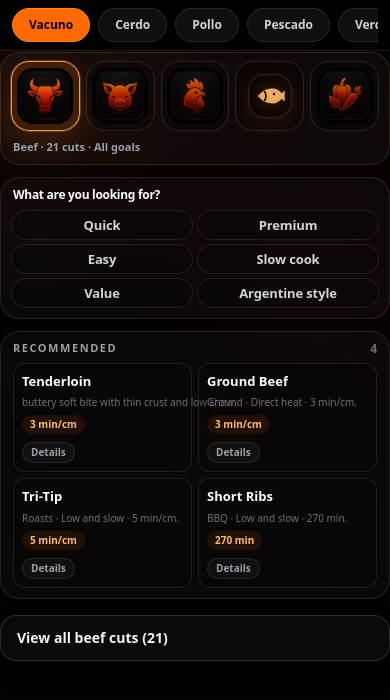
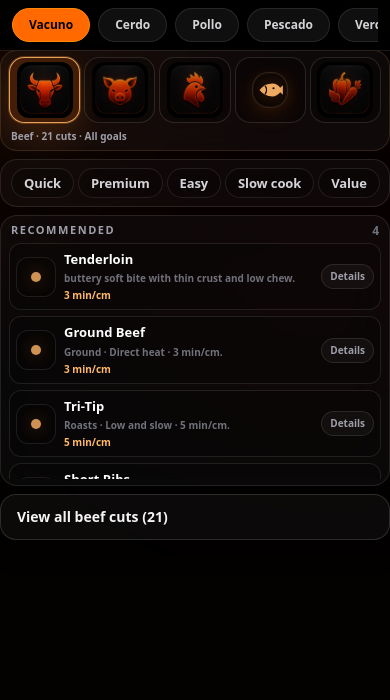
Before and after one commit to luisrdzcruz-maker/parrillero-pro, a Next.js app: page /dev/cuts in a window 390 px wide. Shown: the top 700 px of the page. Built offline with nearby package versions, Linux system fonts and the light colour scheme.

Commit message:
Compact mobile cut selection

```diff
--- a/components/cuts/CutSelectionScreen.tsx
+++ b/components/cuts/CutSelectionScreen.tsx
@@ -70,9 +70,9 @@ function FishFallbackIcon() {
   return (
     <span
       aria-hidden="true"
-      className="inline-flex h-11 w-11 items-center justify-center rounded-2xl border border-orange-300/16 bg-black/35 shadow-[0_8px_22px_rgba(249,115,22,0.12)] ring-1 ring-inset ring-white/[0.035] sm:h-12 sm:w-12"
+      className="inline-flex h-9 w-9 items-center justify-center rounded-2xl border border-orange-300/16 bg-black/35 shadow-[0_8px_22px_rgba(249,115,22,0.12)] ring-1 ring-inset ring-white/[0.035] sm:h-11 sm:w-11"
     >
-      <svg viewBox="0 0 48 48" className="h-8 w-8 text-orange-300 drop-shadow-[0_0_10px_rgba(249,115,22,0.45)]">
+      <svg viewBox="0 0 48 48" className="h-7 w-7 text-orange-300 drop-shadow-[0_0_10px_rgba(249,115,22,0.45)] sm:h-8 sm:w-8">
         <path
           d="M6 24c5.8-7.4 13.2-11.1 22.1-11.1 5.2 0 9.7 2.4 13.5 7.1l4.4-4.3v16.6L41.6 28c-3.8 4.7-8.3 7.1-13.5 7.1C19.2 35.1 11.8 31.4 6 24Z"
           fill="currentColor"
@@ -241,9 +241,9 @@ export function CutSelectionScreen({
         <div className="absolute -right-20 top-10 h-[300px] w-[300px] rounded-full bg-red-600/7 blur-[130px]" />
       </div>
 
-      <section className={`relative mx-auto flex w-full max-w-[1000px] flex-col px-0 pt-1 sm:px-2 sm:pt-2 ${sectionBottomPaddingClass}`}>
-        <header className="rounded-[1.2rem] border border-orange-300/14 bg-white/[0.035] px-2.5 py-2 shadow-[0_12px_34px_rgba(0,0,0,0.28)] backdrop-blur-xl sm:px-3 sm:py-2.5">
-          <div className="grid grid-cols-5 gap-1.5 touch-pan-y sm:gap-2">
+      <section className={`relative mx-auto flex w-full max-w-[1000px] flex-col px-0 pt-0.5 sm:px-2 sm:pt-2 ${sectionBottomPaddingClass}`}>
+        <header className="rounded-[1.05rem] border border-orange-300/14 bg-white/[0.035] px-2 py-1.5 shadow-[0_12px_34px_rgba(0,0,0,0.28)] backdrop-blur-xl sm:rounded-[1.2rem] sm:px-3 sm:py-2.5">
+          <div className="grid grid-cols-5 gap-1 touch-pan-y sm:gap-2">
             {animalOptions.map(([animalId]) => {
               const selected = animalId === selectedAnimal;
               const iconSrc = getCategoryIcon(animalId);
@@ -255,7 +255,7 @@ export function CutSelectionScreen({
                   aria-label={label}
                   title={label}
                   onClick={() => handleAnimalSelect(animalId)}
-                  className={`flex min-h-[58px] min-w-0 items-center justify-center rounded-[1.15rem] border p-1.5 transition active:scale-[0.98] sm:min-h-[66px] sm:rounded-[1.35rem] sm:p-2 ${
+                  className={`flex min-h-[46px] min-w-0 items-center justify-center rounded-[0.95rem] border p-1 transition active:scale-[0.98] sm:min-h-[66px] sm:rounded-[1.35rem] sm:p-2 ${
                     selected
                       ? "border-orange-300/85 bg-orange-500/18 shadow-[0_0_0_1px_rgba(251,146,60,0.28),0_12px_30px_rgba(249,115,22,0.18)]"
                       : "border-white/12 bg-black/25 hover:border-orange-300/35 hover:bg-orange-500/8"
@@ -268,7 +268,7 @@ export function CutSelectionScreen({
                       size="lg"
                       shape="plain"
                       aria-hidden="true"
-                      className={selected ? "h-11 w-11 rounded-2xl sm:h-12 sm:w-12" : "h-10 w-10 rounded-2xl opacity-86 sm:h-12 sm:w-12"}
+                      className={selected ? "h-9 w-9 rounded-xl sm:h-12 sm:w-12 sm:rounded-2xl" : "h-8 w-8 rounded-xl opacity-86 sm:h-12 sm:w-12 sm:rounded-2xl"}
                     />
                   ) : (
                     <FishFallbackIcon />
@@ -277,20 +277,20 @@ export function CutSelectionScreen({
               );
             })}
           </div>
-          <div className="mt-2 px-0.5 text-[11px] font-semibold text-zinc-400 sm:text-xs">
+          <div className="mt-1.5 px-0.5 text-[10px] font-semibold text-zinc-400 sm:mt-2 sm:text-xs">
             <span className="block truncate">{compactStatusLine}</span>
             {selectedZone && <span className="block truncate text-orange-200">· {getCategoryLabel(selectedZone, effectiveLang)}</span>}
           </div>
         </header>
 
         {!catalogExpanded && (
-          <div className="mt-3 space-y-3">
+          <div className="mt-2 sm:mt-3">
             <IntentSelector lang={effectiveLang} selectedIntent={selectedIntent} onIntentChange={handleIntentChange} />
           </div>
         )}
 
-        <div className="mt-3 grid min-w-0 gap-4 lg:grid-cols-[1fr_300px]">
-          <div className="min-w-0 space-y-4">
+        <div className="mt-2 grid min-w-0 gap-3 sm:mt-3 lg:grid-cols-[1fr_300px] lg:gap-4">
+          <div className="min-w-0 space-y-2 sm:space-y-4">
             {!catalogExpanded && (
               <QuickPicks
                 profiles={animalProfiles}
--- a/components/cuts/IntentSelector.tsx
+++ b/components/cuts/IntentSelector.tsx
@@ -14,13 +14,8 @@ type IntentSelectorProps = {
 
 export function IntentSelector({ lang, selectedIntent, onIntentChange }: IntentSelectorProps) {
   return (
-    <section className="min-w-0 max-w-full rounded-[1.2rem] border border-white/10 bg-white/[0.03] p-2 shadow-xl shadow-black/20 backdrop-blur-xl">
-      <div className="mb-1.5 px-1">
-        <h2 className="text-[12px] font-black tracking-tight text-white">
-          {lang === "es" ? "¿Qué buscas?" : lang === "fi" ? "Mitä etsit?" : "What are you looking for?"}
-        </h2>
-      </div>
-      <div className="grid max-w-full min-w-0 grid-cols-2 gap-1 px-0.5 pb-0.5 touch-pan-y sm:grid-cols-3">
+    <section className="min-w-0 max-w-full rounded-[1.05rem] border border-white/10 bg-white/[0.03] px-2 py-1.5 shadow-xl shadow-black/20 backdrop-blur-xl sm:rounded-[1.2rem] sm:p-2">
+      <div className="flex max-w-full min-w-0 gap-1 overflow-x-auto px-0.5 py-0.5 touch-pan-x [scrollbar-width:none] sm:grid sm:grid-cols-3 sm:overflow-visible sm:pb-0.5 [&::-webkit-scrollbar]:hidden">
         {intents.map((intent) => {
           const isActive = selectedIntent === intent;
           return (
@@ -28,7 +23,7 @@ export function IntentSelector({ lang, selectedIntent, onIntentChange }: IntentS
               key={intent}
               type="button"
               onClick={() => onIntentChange(isActive ? null : intent)}
-              className={`min-w-0 rounded-full border px-2.5 py-1.5 text-[13px] font-black leading-tight tracking-[-0.01em] transition active:scale-[0.97] sm:text-sm ${
+              className={`shrink-0 rounded-full border px-3 py-1.5 text-[13px] font-black leading-tight tracking-[-0.01em] transition active:scale-[0.97] sm:min-w-0 sm:text-sm ${
                 isActive
                   ? "border-orange-400 bg-orange-500 text-black shadow-[0_8px_24px_rgba(249,115,22,0.22)]"
                   : "border-white/10 bg-black/25 text-zinc-300 hover:border-orange-400/45 hover:bg-white/[0.07]"
--- a/components/cuts/QuickPicks.tsx
+++ b/components/cuts/QuickPicks.tsx
@@ -46,8 +46,8 @@ export function QuickPicks({
   if (picks.length === 0) return null;
 
   return (
-    <section className="min-w-0 max-w-full rounded-[1.2rem] border border-white/10 bg-white/[0.03] p-2 backdrop-blur-xl">
-      <div className="mb-1.5 flex items-center justify-between px-1">
+    <section className="min-w-0 max-w-full rounded-[1.05rem] border border-white/10 bg-white/[0.03] p-1.5 backdrop-blur-xl sm:rounded-[1.2rem] sm:p-2">
+      <div className="mb-1 flex items-center justify-between px-1">
         <div>
           <h2 className="text-[11px] font-black uppercase tracking-[0.14em] text-zinc-400">
             {lang === "es" ? "Recomendados" : lang === "fi" ? "Suositukset" : "Recommended"}
@@ -55,43 +55,45 @@ export function QuickPicks({
         </div>
         <span className="text-xs font-bold text-zinc-500">{picks.length}</span>
       </div>
-      <div className="grid max-w-full min-w-0 grid-cols-2 gap-1.5 px-1 pb-0.5 touch-pan-y">
+      <div className="grid max-h-[236px] max-w-full min-w-0 gap-1.5 overflow-y-auto px-0.5 pb-0.5 touch-pan-y [scrollbar-width:none] sm:max-h-none sm:grid-cols-2 sm:overflow-visible sm:px-1 [&::-webkit-scrollbar]:hidden">
         {picks.map((profile) => {
           const isActive = selectedCutId === profile.id;
           const cutIcon = getCutIconAsset(profile.id);
           return (
             <article
               key={profile.id}
-              className={`min-w-0 rounded-xl border p-2 text-left transition active:scale-[0.97] ${
+              className={`flex min-w-0 items-center gap-2 rounded-xl border p-1.5 text-left transition active:scale-[0.97] sm:p-2 ${
                 isActive
-                  ? "border-orange-400 bg-orange-500/20"
+                  ? "border-orange-400 bg-orange-500/20 shadow-[0_12px_30px_rgba(249,115,22,0.12)]"
                   : "border-white/10 bg-black/25 hover:border-orange-400/45 hover:bg-white/[0.07]"
               }`}
             >
-              <button type="button" onClick={() => onSelect(profile)} className="block min-w-0 text-left">
-                <span className="flex min-w-0 items-center gap-2">
-                  {cutIcon && (
+              <button type="button" onClick={() => onSelect(profile)} className="flex min-w-0 flex-1 items-center gap-2 text-left">
+                <span className="flex h-10 w-10 shrink-0 items-center justify-center rounded-xl border border-white/10 bg-black/30 sm:h-11 sm:w-11">
+                  {cutIcon ? (
                     <BrandImageIcon
                       src={cutIcon}
                       alt=""
                       size="sm"
                       shape="plain"
                       aria-hidden="true"
-                      className="h-7 w-7 rounded-lg"
+                      className="h-8 w-8 rounded-lg"
                     />
+                  ) : (
+                    <span aria-hidden="true" className="h-2.5 w-2.5 rounded-full bg-orange-300/80 shadow-[0_0_16px_rgba(251,146,60,0.35)]" />
                   )}
-                  <span className="block truncate text-[13px] font-black text-white">{getDisplayName(profile, lang)}</span>
                 </span>
-                <span className="mt-1 block truncate text-[10px] text-zinc-500">{getCutDescriptor(profile, lang)}</span>
-                <span className="mt-1 inline-flex items-center gap-1 text-[10px] font-black text-orange-300">
-                  <span className="inline-flex rounded-full bg-orange-500/10 px-2 py-0.5">{getEstimatedTimeLabel(profile, lang)}</span>
+                <span className="min-w-0 flex-1">
+                  <span className="block truncate text-[13px] font-black text-white sm:text-sm">{getDisplayName(profile, lang)}</span>
+                  <span className="mt-0.5 block truncate text-[10px] font-semibold text-zinc-500 sm:text-[11px]">{getCutDescriptor(profile, lang)}</span>
+                  <span className="mt-0.5 block truncate text-[10px] font-black text-orange-300">{getEstimatedTimeLabel(profile, lang)}</span>
                 </span>
               </button>
               {onViewDetails && (
                 <button
                   type="button"
                   onClick={() => onViewDetails(profile)}
-                  className="mt-2 rounded-full border border-white/10 bg-white/[0.04] px-2 py-0.5 text-[10px] font-black text-zinc-400 transition hover:border-orange-300/35 hover:text-orange-200 active:scale-[0.97]"
+                  className="shrink-0 rounded-full border border-white/10 bg-white/[0.04] px-2 py-1 text-[10px] font-black text-zinc-400 transition hover:border-orange-300/35 hover:text-orange-200 active:scale-[0.97]"
                 >
                   {getDetailsLabel(lang)}
                 </button>
```
